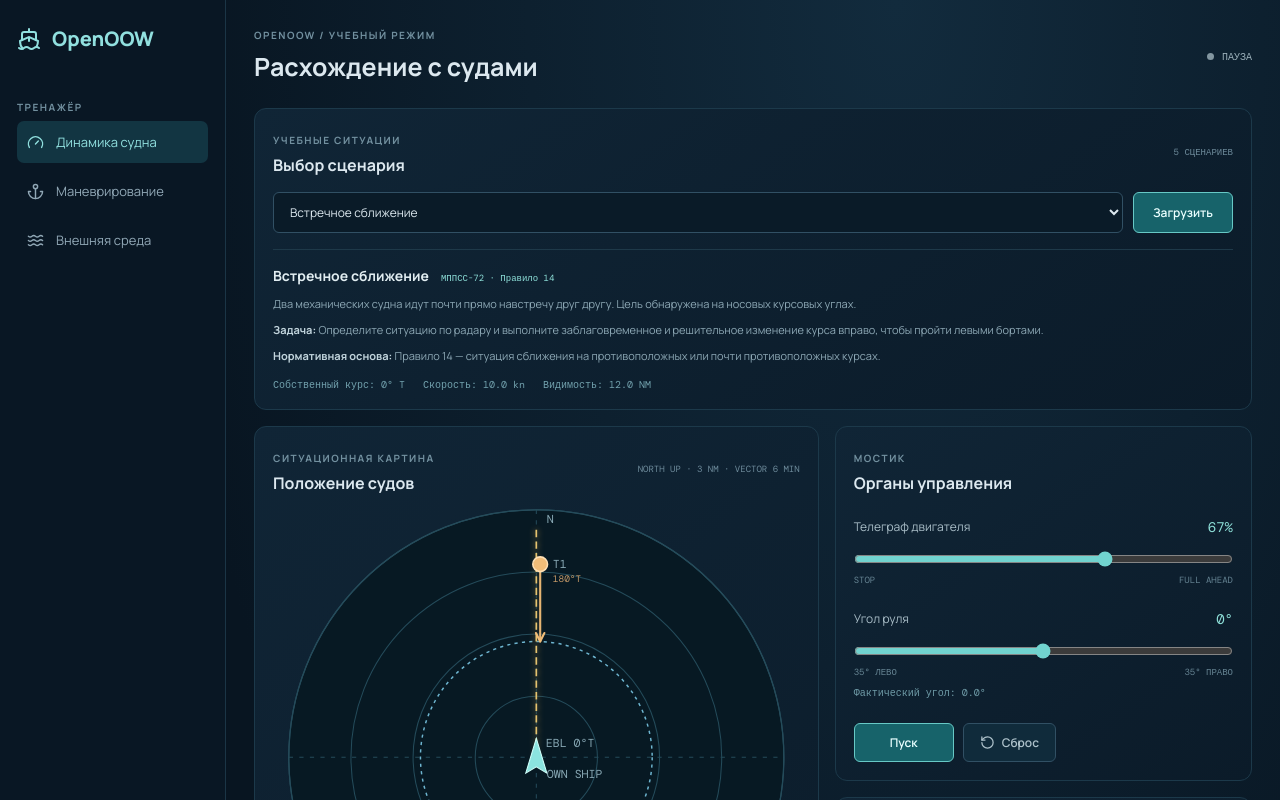
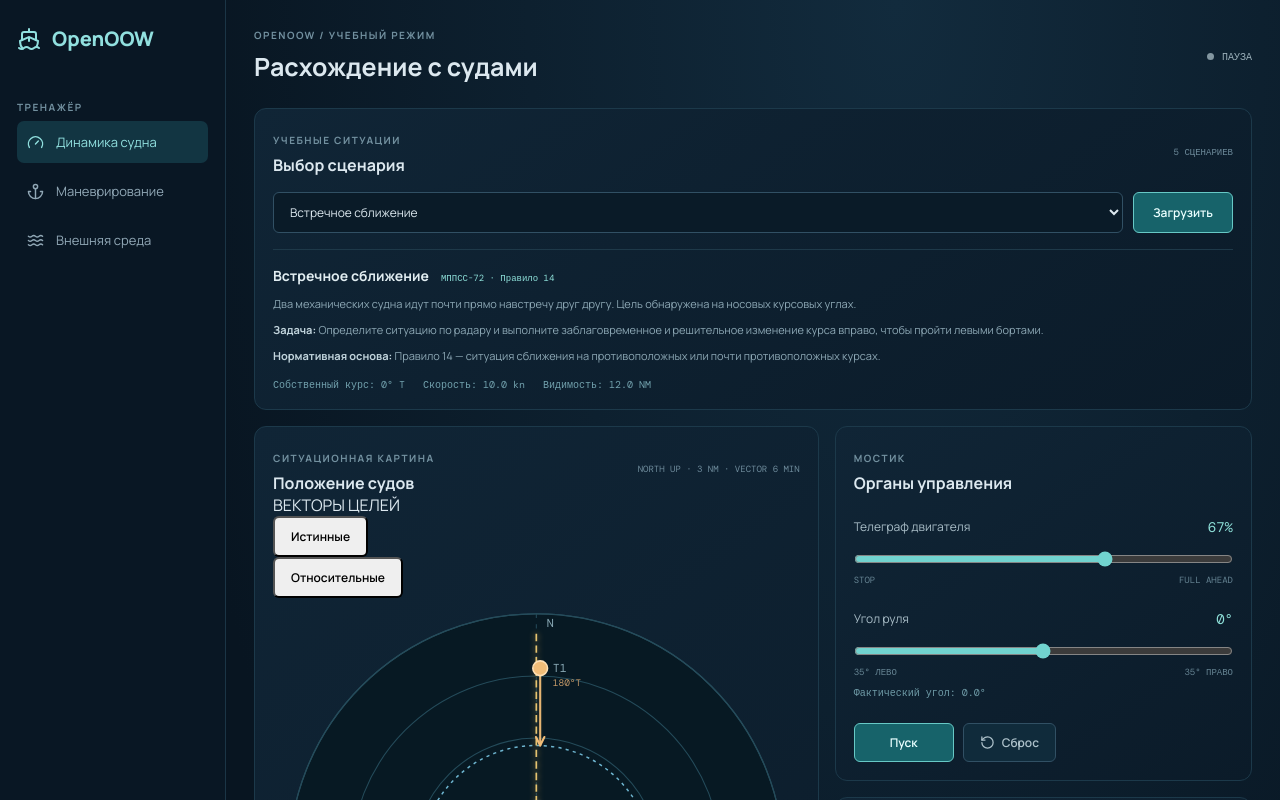
Before and after one commit to quvok/OpenOOW, a React (Vite) app: page / in a window 1280 px wide. Shown: the top 800 px of the page. Built offline with nearby package versions, Linux system fonts and the light colour scheme.

Commit message:
feat(radar): add true and relative vector mode selector

```diff
--- a/src/ui/App.tsx
+++ b/src/ui/App.tsx
@@ -2,7 +2,7 @@ import { useEffect, useRef, useState } from "react";
 import { Anchor, Gauge, RotateCcw, Ship, Waves, Target } from "lucide-react";
 import { advanceFixedSteps } from "../core/simulationEngine";
 import { advanceVessel, calculateCpa, type VesselState } from "../core/navigation";
-import { courseVectorToRadar, projectRelativePosition } from "../core/radar";
+import { motionVectorToRadar, projectRelativePosition, type RadarVectorMode } from "../core/radar";
 import { INITIAL_SHIP_STATE, stepShip, type ShipDynamicsState } from "../core/shipDynamics";
 import { ENCOUNTER_SCENARIOS, getScenarioTargetCpa, type EncounterScenario } from "../core/scenarios";
 
@@ -46,6 +46,7 @@ export default function App() {
   const [running, setRunning] = useState(false);
   const [eblBearingDeg, setEblBearingDeg] = useState(0);
   const [vrmRangeNm, setVrmRangeNm] = useState(1.5);
+  const [vectorMode, setVectorMode] = useState<RadarVectorMode>("true");
   const [targets, setTargets] = useState<VesselState[]>(() => ENCOUNTER_SCENARIOS[0].targets.map((target) => ({ ...target })));
   const shipRef = useRef<ShipDynamicsState>(ship);
   const targetsRef = useRef<VesselState[]>(targets);
@@ -170,6 +171,7 @@ export default function App() {
       <div className="main-grid">
         <section className="panel radar-panel">
           <div className="panel-heading"><div><span className="eyebrow">СИТУАЦИОННАЯ КАРТИНА</span><h2>Положение судов</h2></div><span className="unit">NORTH UP · 3 NM · VECTOR 6 MIN</span></div>
+          <div className="vector-mode-control"><span>ВЕКТОРЫ ЦЕЛЕЙ</span><div><button type="button" className={vectorMode === "true" ? "mode-active" : "mode-button"} onClick={() => setVectorMode("true")}>Истинные</button><button type="button" className={vectorMode === "relative" ? "mode-active" : "mode-button"} onClick={() => setVectorMode("relative")}>Относительные</button></div></div>
           <svg className="radar-view" viewBox="0 0 500 500" role="img" aria-label="Схема взаимного положения судов">
             <circle cx="250" cy="250" r="235" className="radar-bg"/>
             {[58,117,176,235].map((r)=><circle key={r} cx="250" cy="250" r={r} className="radar-ring"/>)
@@ -180,7 +182,7 @@ export default function App() {
             <text x={x + 9} y={y - 10}>EBL {eblBearingDeg.toFixed(0)}°T</text>
             {targets.map((target) => {
               const point = projectRelativePosition(ownVessel, target, RADAR_RANGE_NM, RADAR_RADIUS_PX, RADAR_CENTER);
-              const vector = courseVectorToRadar(target.courseDeg, target.speedKn, RADAR_VECTOR_MINUTES, RADAR_RANGE_NM, RADAR_RADIUS_PX);
+              const vector = motionVectorToRadar(ownVessel, target, vectorMode, RADAR_VECTOR_MINUTES, RADAR_RANGE_NM, RADAR_RADIUS_PX);
               const vectorLength = Math.hypot(vector.dx, vector.dy);
               const unitX = vectorLength > 0 ? vector.dx / vectorLength : 0;
               const unitY = vectorLength > 0 ? vector.dy / vectorLength : 0;
```
